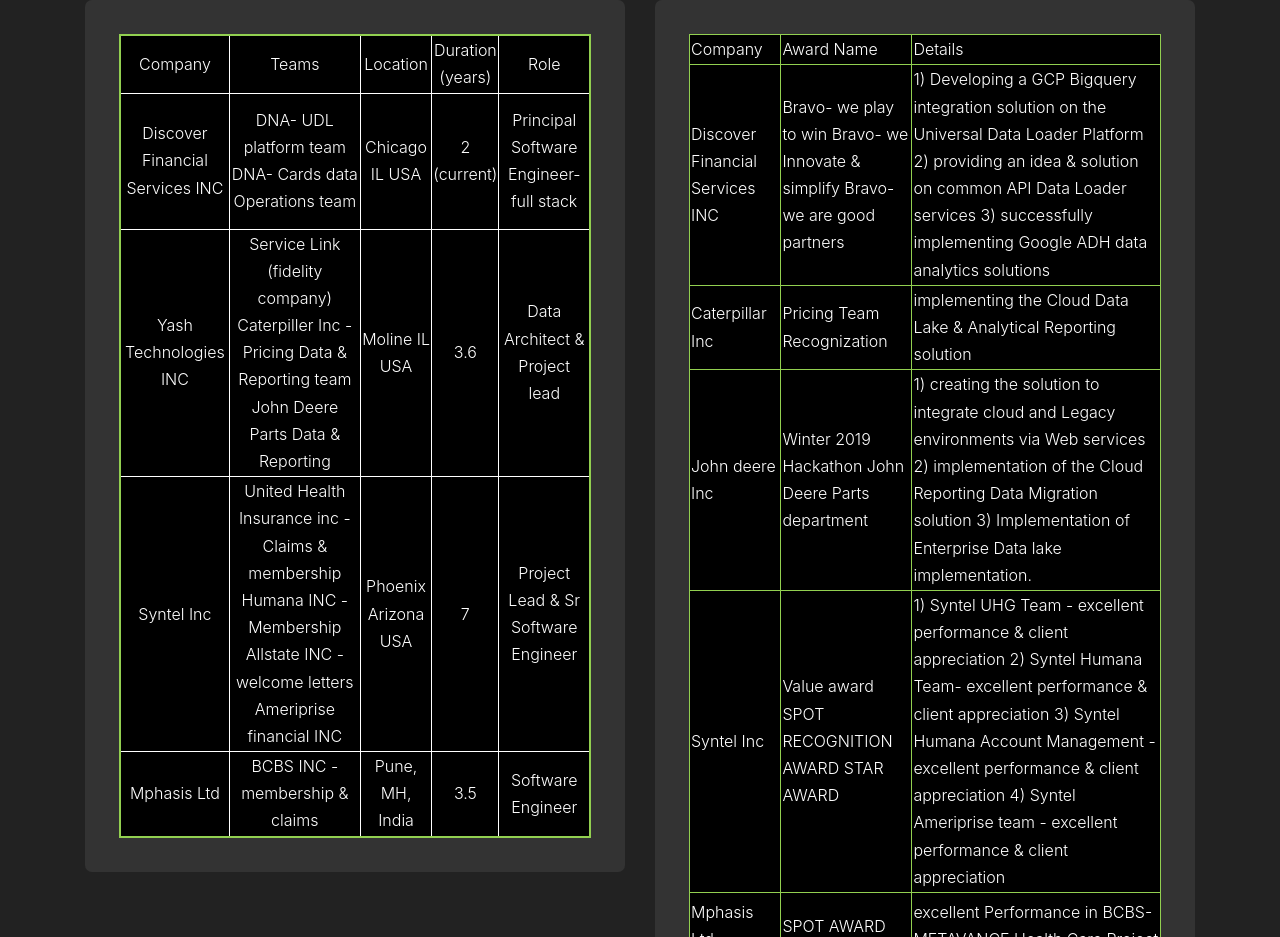
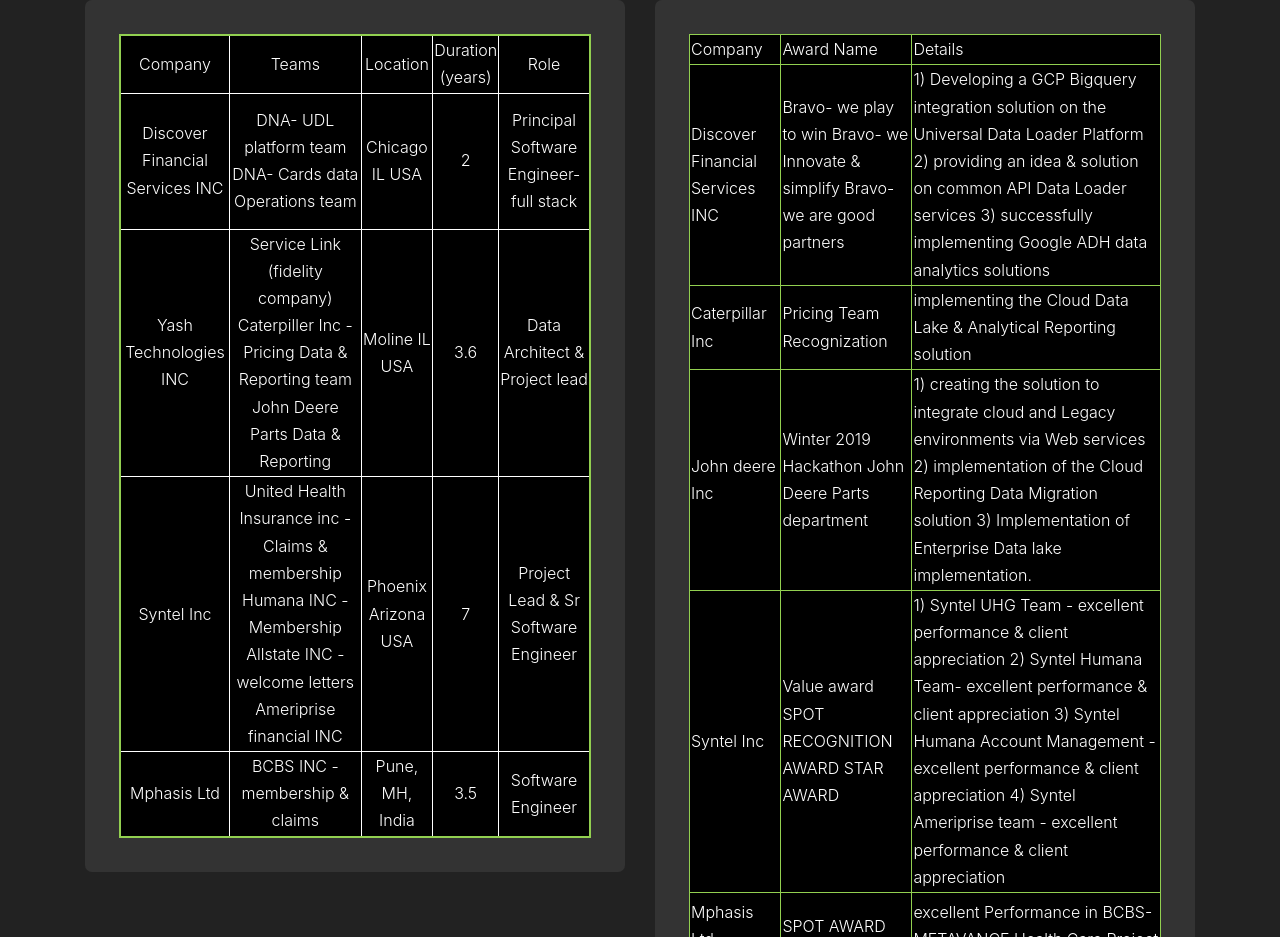
Before and after one commit to PrashantRaghuwanshi90/PrashantRaghuwanshi.github.io, a plain HTML site: page index.html in a window 1280 px wide. Shown: the part 2506-3443 px from the top of the page. Drawn offline with nearby package versions, Linux system fonts and the light colour scheme; some packages are replaced by stand-ins of ours; a script that the page names is missing; files whose address does not match are found by name.

Commit message:
Update index.html

```diff
--- a/index.html
+++ b/index.html
@@ -126,7 +126,7 @@
 								<td style="border-top: 1px solid #ffffff; border-bottom: 1px solid #ffffff; border-left: 2px solid #92d050; border-right: 1px solid #ffffff" height="136" align="center" valign=middle bgcolor="#000000"><font color="#FFFFFF">Discover Financial Services INC</font></td>
 								<td style="border-top: 1px solid #ffffff; border-bottom: 1px solid #ffffff; border-left: 1px solid #ffffff; border-right: 1px solid #ffffff" align="center" valign=middle bgcolor="#000000"><font color="#FFFFFF">DNA- UDL platform team                                                         DNA- Cards data Operations team</font></td>
 								<td style="border-top: 1px solid #ffffff; border-bottom: 1px solid #ffffff; border-left: 1px solid #ffffff; border-right: 1px solid #ffffff" align="center" valign=middle bgcolor="#000000"><font color="#FFFFFF">Chicago IL USA</font></td>
-								<td style="border-top: 1px solid #ffffff; border-bottom: 1px solid #ffffff; border-left: 1px solid #ffffff; border-right: 1px solid #ffffff" align="center" valign=middle bgcolor="#000000"><font color="#FFFFFF">2 (current)</font></td>
+								<td style="border-top: 1px solid #ffffff; border-bottom: 1px solid #ffffff; border-left: 1px solid #ffffff; border-right: 1px solid #ffffff" align="center" valign=middle bgcolor="#000000"><font color="#FFFFFF">2 </font></td>
 								<td style="border-top: 1px solid #ffffff; border-bottom: 1px solid #ffffff; border-left: 1px solid #ffffff; border-right: 2px solid #92d050" align="center" valign=middle bgcolor="#000000"><font color="#FFFFFF">Principal Software Engineer-full stack</font></td>
 							</tr>
 							<tr>
```
